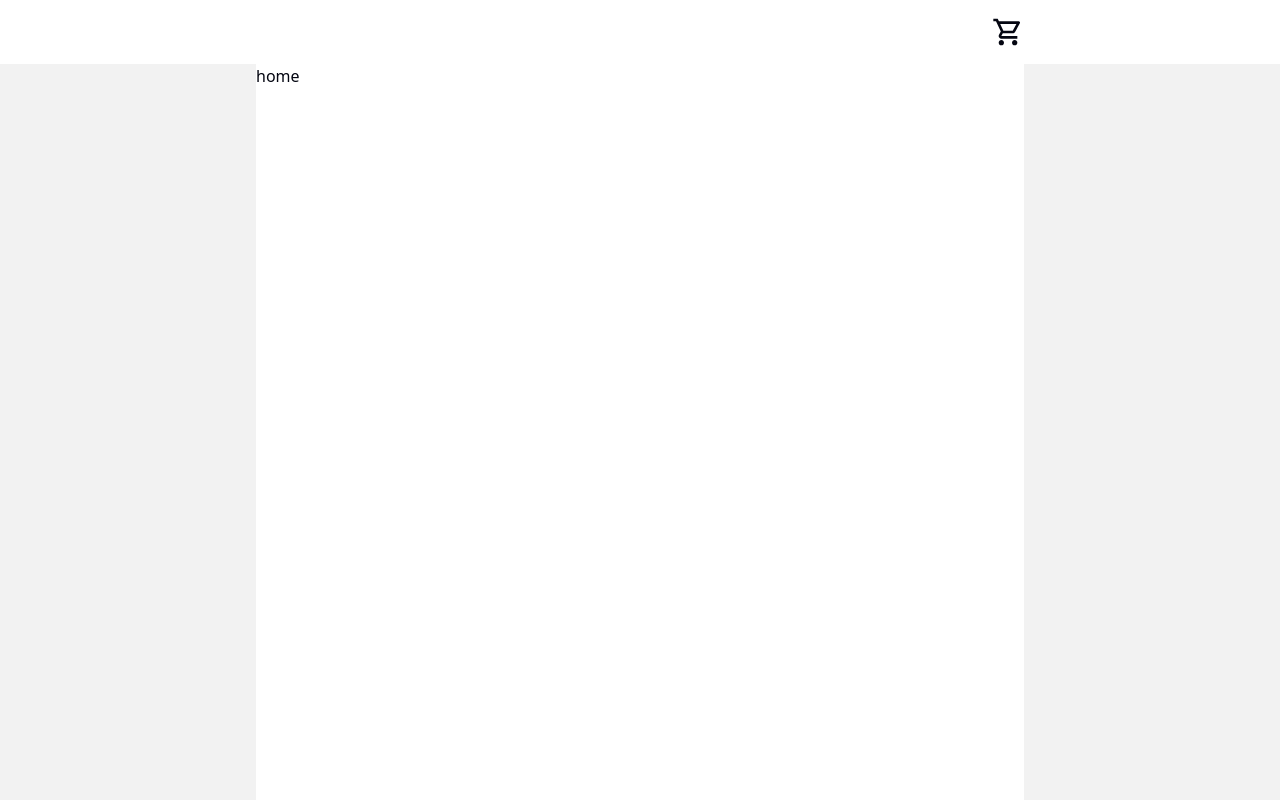
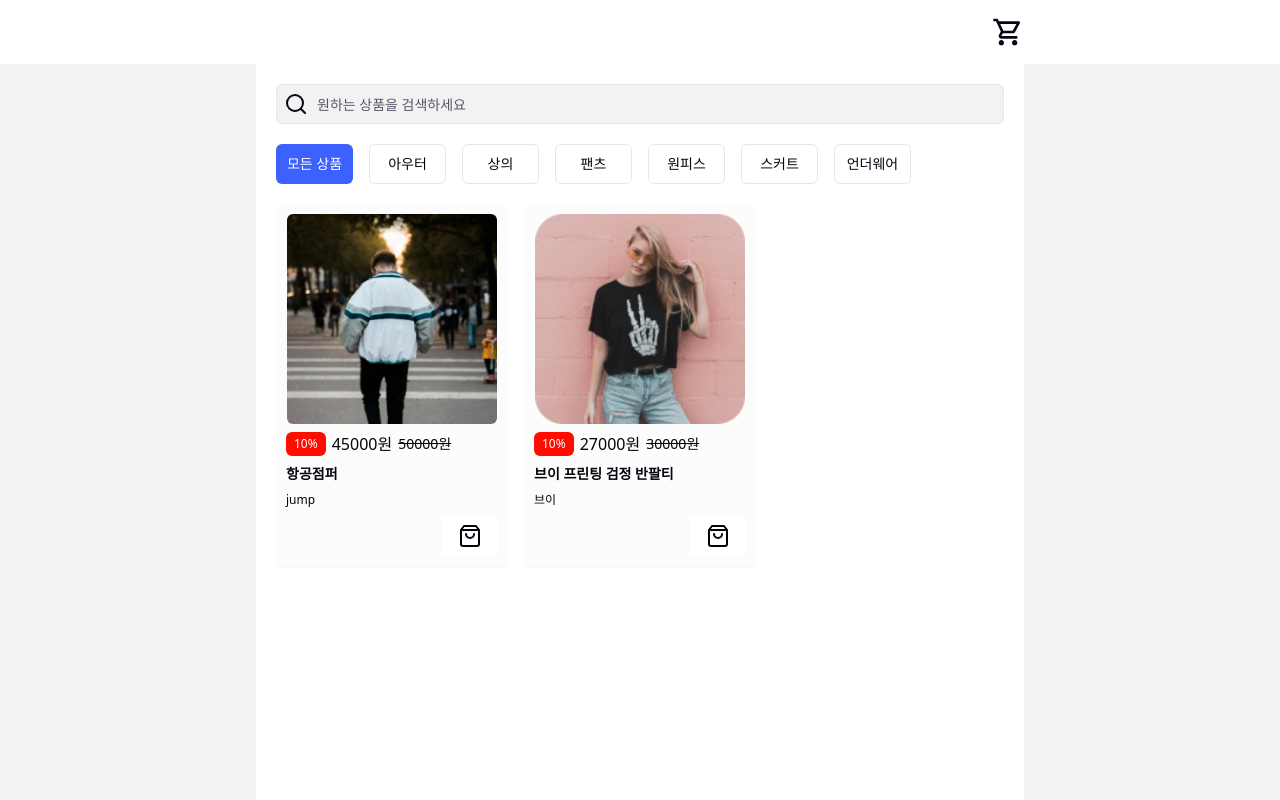
Before and after one commit to f-lab-edu/simple-e-commerce, a React (Vite) app: page / in a window 1280 px wide. Built offline with nearby package versions, Linux system fonts and the light colour scheme.

Commit message:
feat: 홈-상품 페이지 UI 구성

```diff
--- /dev/null
+++ b/src/pages/home/components/ContentSection.tsx
@@ -0,0 +1,9 @@
+import { ReactNode } from 'react';
+
+interface Props {
+  children: ReactNode;
+}
+
+export function ContentSection({ children }: Props) {
+  return <section className="py-2.5">{children}</section>;
+}
--- a/src/pages/home/index.tsx
+++ b/src/pages/home/index.tsx
@@ -1,5 +1,20 @@
+import { ContentSection } from './components/ContentSection';
+import { Searchbox } from './components/Searchbox';
+import { Filters } from './components/Filters';
+import { ProductList } from './components/ProductList';
+
 export default function HomePage() {
   return (
-    <div>home</div>
-  )
+    <div className="px-5 py-2.5">
+      <ContentSection>
+        <Searchbox />
+      </ContentSection>
+      <ContentSection>
+        <Filters />
+      </ContentSection>
+      <ContentSection>
+        <ProductList />
+      </ContentSection>
+    </div>
+  );
 }
```
